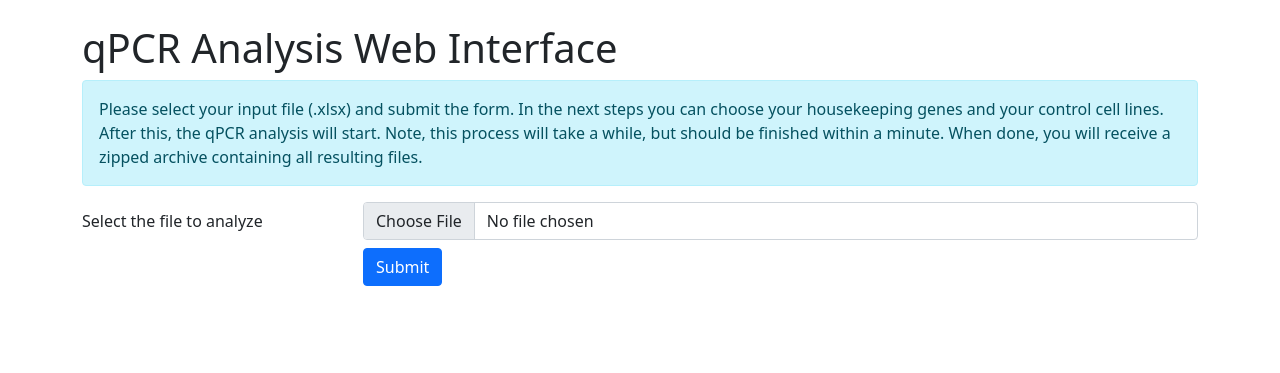
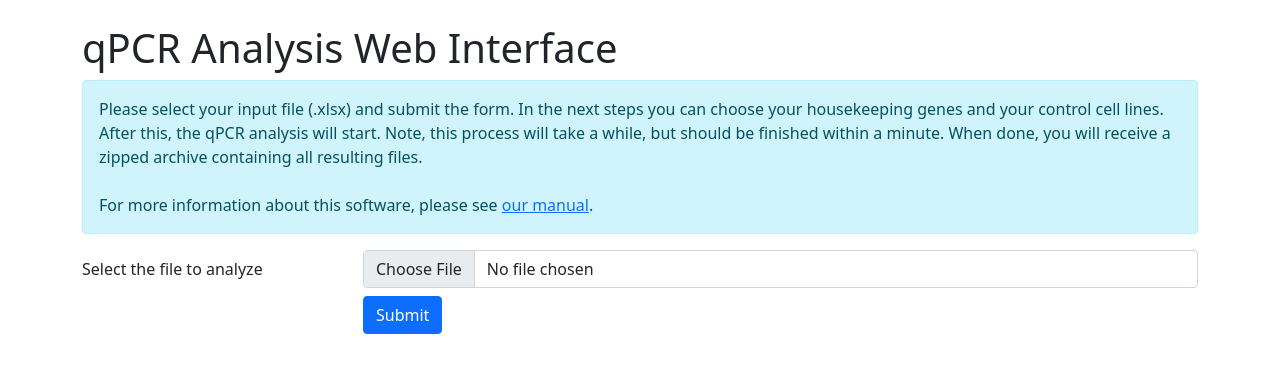
Before and after one commit to bjbvoesenek/qPCR-analysis, a PHP site: page / in a window 1280 px wide. Shown: the top 373 px of the page. Run offline with PHP 8.4, Linux system fonts and the light colour scheme.

Commit message:
Add link to the manual from the web interface.
Note that this link doesn't work yet because the tag isn't active
 yet. But using the tag allows us to link to the version of the
 manual relevant for this version of the software.

Also, for, e.g., version 2.0.1, we'll just link to the manual for
 version 2.0.0. The reasons are several; 2.0.0 to 2.0.1 won't
 change the manual significantly or at all, we might not always
 create a tag, or the Python script may not have been updated to
 provide the latest version when the difference is, for instance,
 only a bugfix in the web interface.

```diff
--- a/web-wrapper/index.php
+++ b/web-wrapper/index.php
@@ -4,7 +4,7 @@
  * Web wrapper for Bas Voesenek's qPCR analysis script.
  *
  * Created     : 2023-03-22
- * Modified    : 2023-04-14
+ * Modified    : 2023-04-20
  *
  * Copyright   : 2023 Leiden University Medical Center; http://www.LUMC.nl/
  * Programmer  : Ivo F.A.C. Fokkema <I.F.A.C.Fokkema@LUMC.nl>
@@ -16,6 +16,10 @@ require ROOT_PATH . 'inc-lib.php';
 define('DATA_PATH', ROOT_PATH . 'data/');
 
 $sVersion = getVersion();
+// We link to the manual based on the first two numbers, to not have to create
+//  tags and not always have to adjust the version in the Python script.
+$aVersion = explode('.', $sVersion);
+$sVersionShort = implode('.', array_slice($aVersion, 0, 2));
 
 // Find out if we're using SSL.
 if ((!empty($_SERVER['HTTP_X_FORWARDED_PROTO']) && $_SERVER['HTTP_X_FORWARDED_PROTO'] == 'https') || (!empty($_SERVER['HTTPS']) && $_SERVER['HTTPS'] != 'off') || !empty($_SERVER['SSL_PROTOCOL'])) {
@@ -91,6 +95,8 @@ if ($sError) {
             After this, the qPCR analysis will start.
             Note, this process will take a while, but should be finished within a minute.
             When done, you will receive a zipped archive containing all resulting files.
+            <BR><BR>
+            For more information about this software, please see <a href="https://github.com/bjbvoesenek/qPCR-analysis/blob/v<?= $sVersionShort; ?>.0/README.md">our manual</a>.
         </div>
         <!-- Placeholder for errors. -->
         <div class="alert alert-danger mb-3 d-none" role="alert"></div>
```
